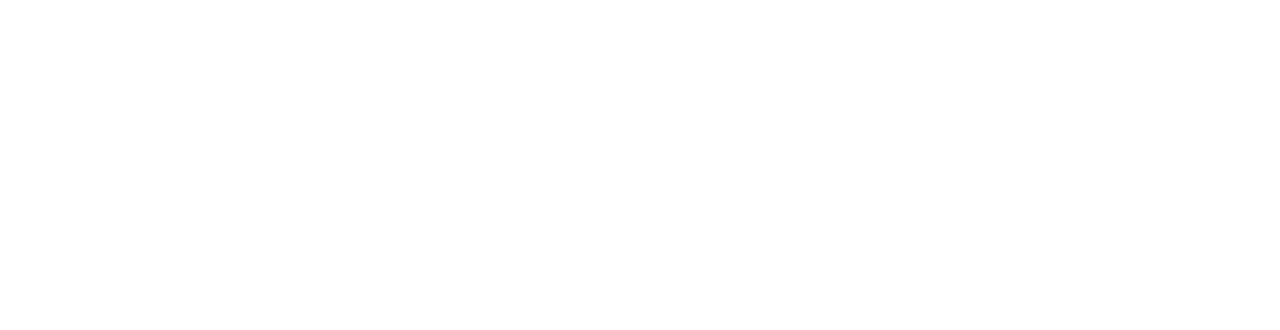
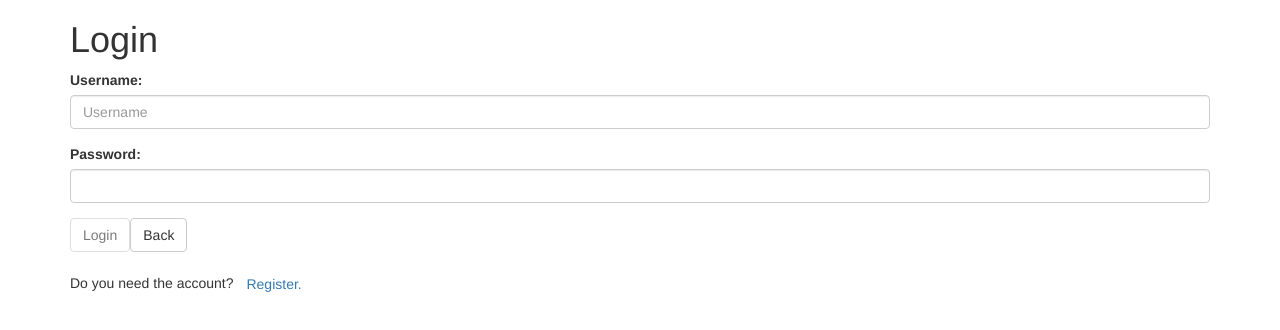
Before and after one commit to AlexeyKorkoza/url-shortener-mean-stack, an Angular app in the folder client/: page /login in a window 1280 px wide. Before the commit this address led to /. Shown: the top 330 px of the page. Built offline with nearby package versions, Linux system fonts and the light colour scheme.

Commit message:
#2 - Add login form

```diff
--- a/client/src/app/home/home.component.html
+++ b/client/src/app/home/home.component.html
@@ -1,2 +1,3 @@
 <h1>Home</h1>
 <a class="btn btn-default" [routerLink]="['register']">Go Register</a>
+<a class="btn btn-default" [routerLink]="['login']">Go Login</a>
--- /dev/null
+++ b/client/src/app/login/login.component.html
@@ -0,0 +1,35 @@
+<div class="container">
+    <h1>Login</h1>
+    <form [formGroup]="loginForm">
+        <div class="form-group"
+             [ngClass]="{'has-error':!loginForm.controls['username'].valid && loginForm.controls['username'].touched}">
+            <label><b>Username:</b></label>
+            <input type="text" class="form-control" id="login-username" [formControl]="loginForm.controls['username']"
+                   placeholder="Username">
+            <div *ngIf="loginForm.controls['username'].hasError('required') && loginForm.controls['username'].touched"
+                 class="alert alert-danger">Input username.
+            </div>
+        </div>
+        <div class="form-group"
+             [ngClass]="{'has-error':!loginForm.controls['password'].valid && loginForm.controls['password'].touched}">
+            <label><b>Password:</b></label>
+            <input type="password" class="form-control" id="login-password"
+                   [formControl]="loginForm.controls['password']">
+            <div *ngIf="loginForm.controls['password'].hasError('required') && loginForm.controls['password'].touched"
+                 class="alert alert-danger">Input password
+            </div>
+        </div>
+        <div class="form-group">
+            <p>{{message}}</p>
+        </div>
+        <div class="form-group">
+            <button type="submit" (click)="login(loginForm.value)" [disabled]="!loginForm.valid"
+                    class="btn btn-default">Login
+            </button>
+            <a [routerLink]="['/']" class="btn btn-default">Back</a>
+        </div>
+        <div class="form-group">
+            <p class="text-justify">Do you need the account?<a [routerLink]="['/register']" class="btn btn-link">Register.</a></p>
+        </div>
+    </form>
+</div>
--- /dev/null
+++ b/client/src/app/login/login.component.ts
@@ -0,0 +1,30 @@
+import { Component } from '@angular/core';
+import { FormBuilder, Validators } from "@angular/forms";
+import { Router } from "@angular/router";
+
+import { User } from "../shared/models/user.model";
+
+@Component({
+  selector: 'app-login',
+  templateUrl: './login.component.html',
+  styleUrls: ['./login.component.css']
+})
+export class LoginComponent {
+
+  loginForm: any;
+
+  constructor(
+      private formBuilder: FormBuilder,
+      private router: Router) {
+      this.loginForm = formBuilder.group({
+      'username': ['', [<any>Validators.required]],
+      'email': ['', [<any>Validators.required, <any>Validators.email]],
+      'password': ['', [<any>Validators.required, <any>Validators.minLength(6)]]
+    })
+  }
+
+  login(user: User) {
+
+  }
+
+}
```
Also changed, not shown: client/src/app/app.module.ts (+5 -2 lines), client/src/app/login/login.component.css (added), 1 other file (tests, documents, lock files or other folders).
